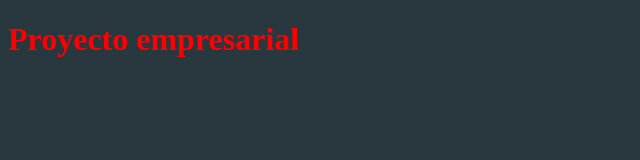
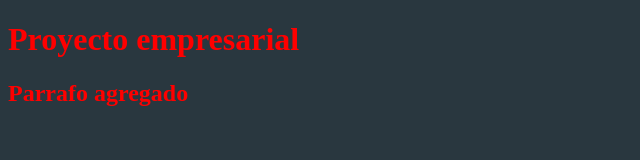
Before and after one commit to abnormal951/PildorasGit, a plain HTML site: page index.html in a window 1280 px wide. Shown: the whole page, without its empty margins (0-640 px from the left). Drawn offline with Linux system fonts and the light colour scheme.

Commit message:
Update index.html

```diff
--- a/index.html
+++ b/index.html
@@ -9,6 +9,8 @@
 </head>
 <body>
     <h1>Proyecto empresarial</h1>
+    <h2>Parrafo agregado</h2>
+
 
 </body>
 </html>
```
